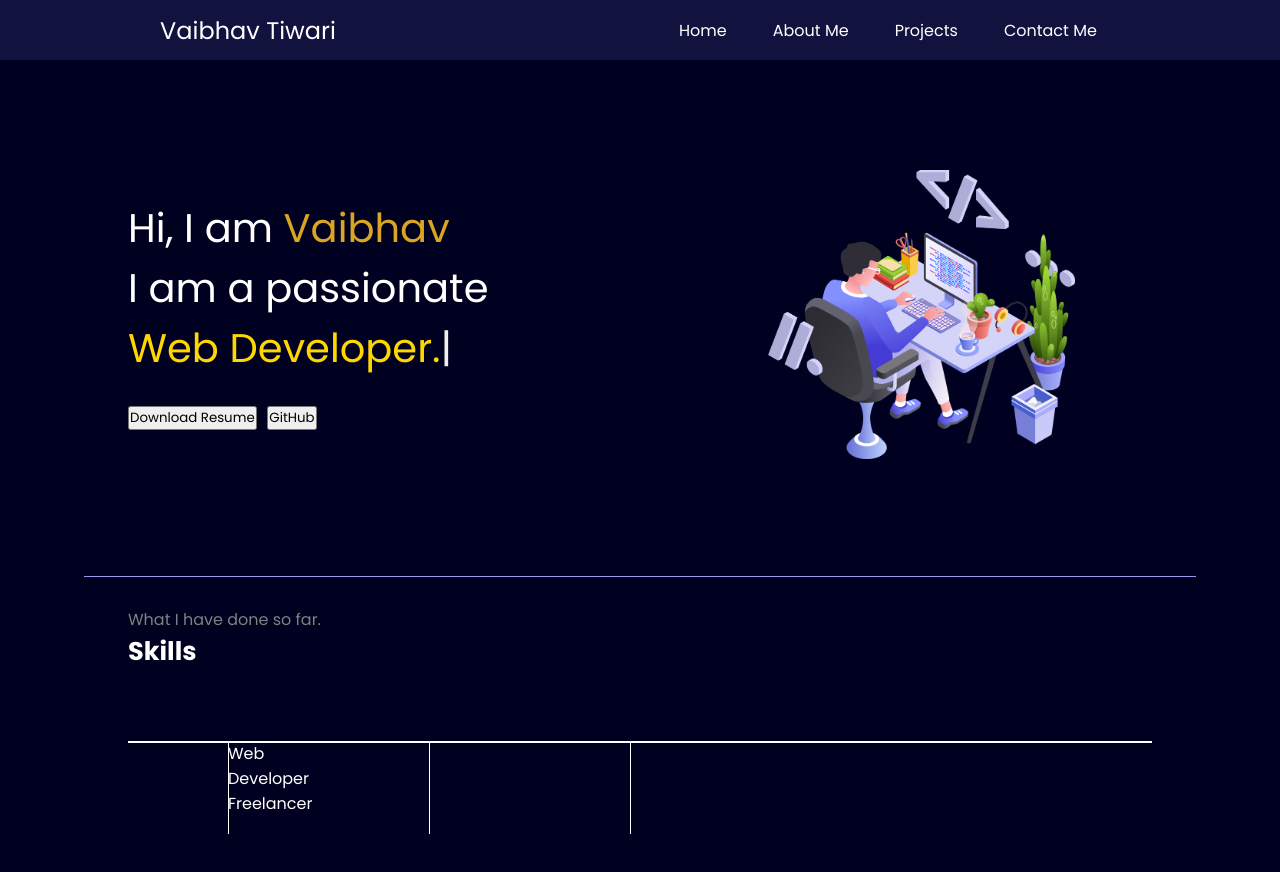
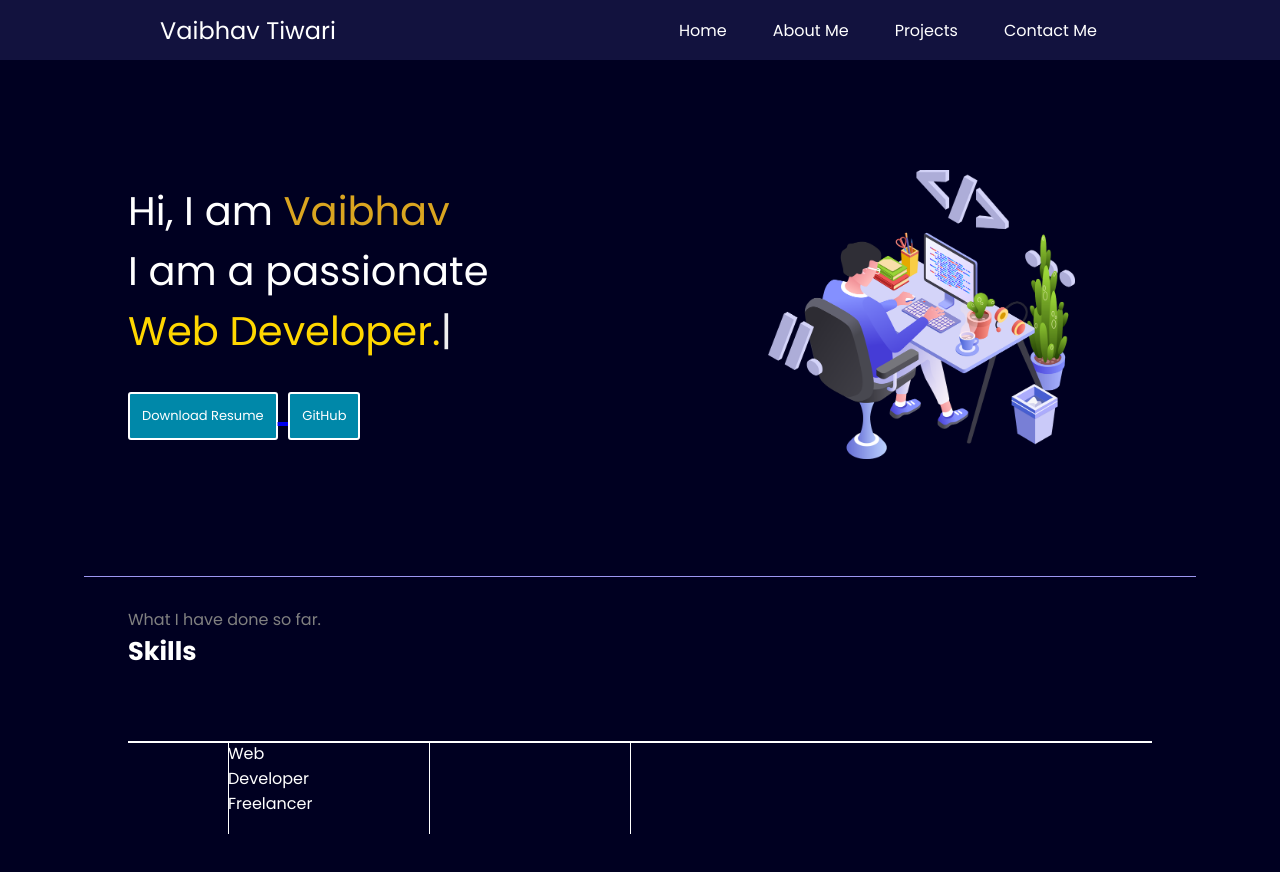
Before and after one commit to VaibhavTiw/js-portfolio, a plain HTML site: page index.html in a window 1280 px wide. Shown: the top 872 px of the page. Drawn offline with nearby package versions, Linux system fonts and the light colour scheme.

Commit message:
Modified and added styling to the buttons.

```diff
--- a/index.html
+++ b/index.html
@@ -31,8 +31,14 @@
                 <div>I am a passionate </div>
                 <span id="element"></span>
                 <br>
-                <button class="button">Download Resume</button>
-                <button class="button">GitHub</button>
+                <div class="button">
+                    <a href="assests/resume-vt.pdf" download="">
+                        <button class="btn"> Download Resume</button>
+                    </a>
+                    <a href="https://github.com/VaibhavTiw" target="_blank">
+                        <button class="btn">GitHub</button>
+                    </a>
+                </div>
             </div>
             <div class="rightSection">
                 <img src="assests/bg.png" alt="background image">
--- a/styles.css
+++ b/styles.css
@@ -111,26 +111,27 @@ nav ul li a:hover{
     margin: 0 100px;
 }
 
+.leftSection .btn{
+    padding: 12px;
+    color: white;
+    background-color: #0088A9;
+    border: 2px solid white;
+    border-radius: 3px;
+    font-size: 13px;
+    cursor: pointer;
+    text-decoration: none;
+}
 
 
-/* .thirdSection{
-        max-width: 80vw;
-        margin: auto;
-        height: 80vh;
+.leftSection .button{
+    padding: 15px 0px;
 }
-
-.thirdSection h1{
-    font-size: 1.6rem ;
-} */
 
 
 .footer-left{
     margin-left: auto;
 }
 
-.footer-right form{
-
-}
 
 .hr2{
     border: 0;
```
Also changed, not shown: 1 other file.
